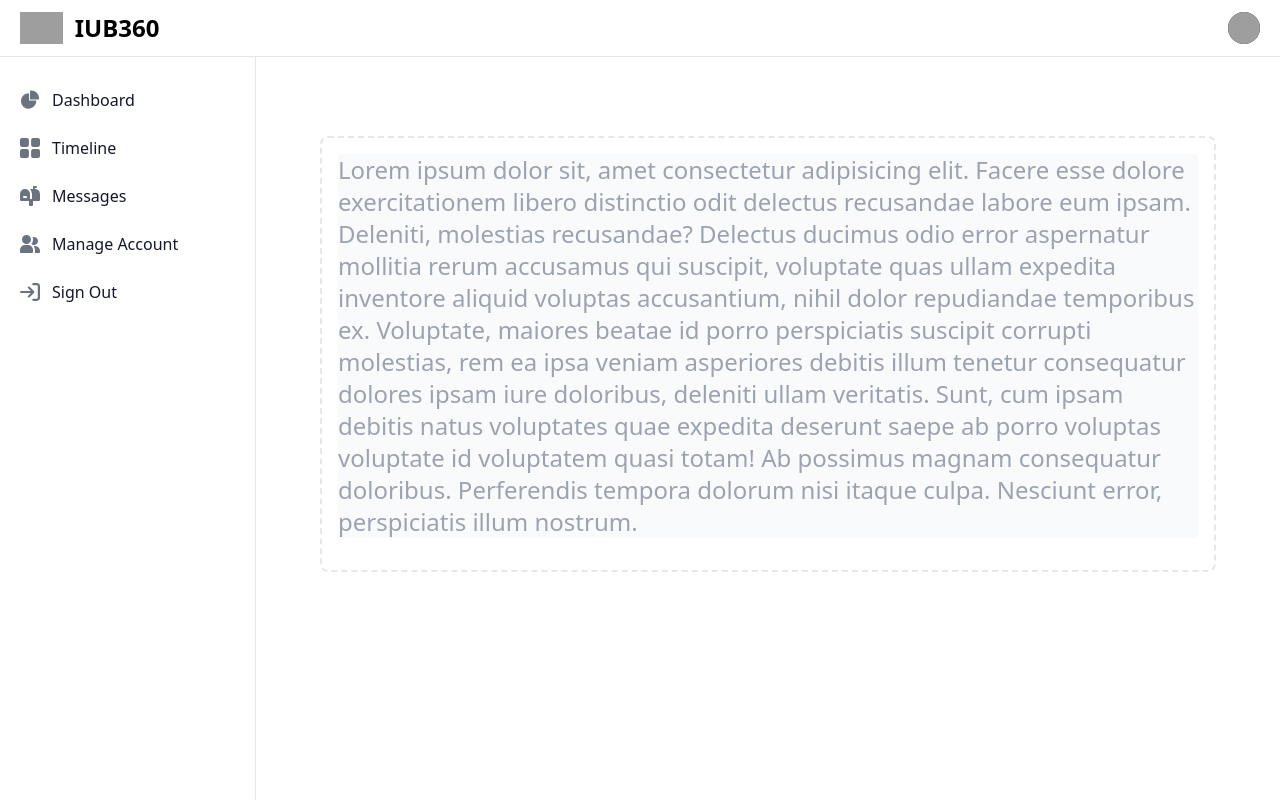
After one commit to syedniaz/IUB360, a PHP site: page /studentDashboard.php in a window 1280 px wide. The commit adds this page. Run offline with PHP 8.4, Linux system fonts and the light colour scheme; some libraries are stand-ins or nearby versions; grey boxes are pictures that could not be loaded.

Commit message:
ar partesi na ader re niye

```diff
--- a/assets/header.php
+++ b/assets/header.php
@@ -8,7 +8,7 @@
       </a>
       <div class="flex md:order-2">
         <button type="button"
-          class="text-white bg-blue-700 hover:bg-blue-900 font-medium rounded-lg text-sm px-4 py-2 text-center mr-3 md:mr-0">Login</button>
+          class="text-white bg-blue-700 hover:bg-blue-900 font-medium rounded-lg text-sm px-4 py-2 text-center mr-3 md:mr-0"> <a href="login.php">Login</a></button>
         <button data-collapse-toggle="navbar-sticky" type="button"
           class="inline-flex items-center p-2 w-10 h-10 justify-center text-sm text-gray-500 rounded-lg md:hidden hover:bg-gray-100"
           aria-controls="navbar-sticky" aria-expanded="false">
--- /dev/null
+++ b/studentDashboard.php
@@ -0,0 +1,129 @@
+<!DOCTYPE html>
+<html lang="en">
+
+<head>
+  <meta charset="UTF-8">
+  <meta name="viewport" content="width=device-width, initial-scale=1.0">
+  <title>Welcome Student</title>
+  <link rel="icon" href="https://seeklogo.com/images/I/independent-university-logo-776F5F3A69-seeklogo.com.png">
+
+  <script src="https://cdn.tailwindcss.com"></script>
+
+  <link href="https://cdnjs.cloudflare.com/ajax/libs/flowbite/2.2.0/flowbite.min.css" rel="stylesheet" />
+
+  <script src="https://cdnjs.cloudflare.com/ajax/libs/flowbite/2.2.0/flowbite.min.js" defer></script>
+
+</head>
+<body>
+
+    <nav class="fixed top-0 z-50 w-full bg-white border-b border-gray-200">
+    <div class="px-3 py-3 lg:px-5 lg:pl-3">
+        <div class="flex items-center justify-between">
+        <div class="flex items-center justify-start rtl:justify-end">
+            <button data-drawer-target="logo-sidebar" data-drawer-toggle="logo-sidebar" aria-controls="logo-sidebar" type="button" class="inline-flex items-center p-2 text-sm text-gray-500 rounded-lg sm:hidden hover:bg-gray-100 focus:outline-none focus:ring-2 focus:ring-gray-200">
+                <span class="sr-only">Open sidebar</span>
+                <svg class="w-6 h-6" aria-hidden="true" fill="currentColor" viewBox="0 0 20 20" xmlns="http://www.w3.org/2000/svg">
+                <path clip-rule="evenodd" fill-rule="evenodd" d="M2 4.75A.75.75 0 012.75 4h14.5a.75.75 0 010 1.5H2.75A.75.75 0 012 4.75zm0 10.5a.75.75 0 01.75-.75h7.5a.75.75 0 010 1.5h-7.5a.75.75 0 01-.75-.75zM2 10a.75.75 0 01.75-.75h14.5a.75.75 0 010 1.5H2.75A.75.75 0 012 10z"></path>
+                </svg>
+            </button>
+            <a href="index.php" class="flex ms-2 md:me-24">
+            <img src="https://seeklogo.com/images/I/independent-university-logo-776F5F3A69-seeklogo.com.png" class="h-8 me-3" alt="FlowBite Logo" />
+            <span class="self-center text-xl font-semibold sm:text-2xl whitespace-nowrap">IUB360</span>
+            </a>
+        </div>
+        <div class="flex items-center">
+            <div class="flex items-center ms-3">
+                <div>
+                <button type="button" class="flex text-sm bg-gray-800 rounded-full focus:ring-4 focus:ring-gray-300" aria-expanded="false" data-dropdown-toggle="dropdown-user">
+                    <span class="sr-only">Open user menu</span>
+                    <img class="w-8 h-8 rounded-full" src="https://flowbite.com/docs/images/people/profile-picture-5.jpg" alt="user photo">
+                </button>
+                </div>
+                <div class="z-50 hidden my-4 text-base list-none bg-white divide-y divide-gray-100 rounded shadow" id="dropdown-user">
+                <div class="px-4 py-3" role="none">
+                    <p class="text-sm text-gray-900" role="none">
+                    Neil Sims
+                    </p>
+                    <p class="text-sm font-medium text-gray-900 truncate" role="none">
+                    neil.sims@flowbite.com
+                    </p>
+                </div>
+                <ul class="py-1" role="none">
+                    <li>
+                    <a href="#" class="block px-4 py-2 text-sm text-gray-700 hover:bg-gray-100" role="menuitem">Dashboard</a>
+                    </li>
+                    <li>
+                    <a href="#" class="block px-4 py-2 text-sm text-gray-700 hover:bg-gray-100" role="menuitem">Manage</a>
+                    </li>
+                    <li>
+                    <a href="#" class="block px-4 py-2 text-sm text-gray-700 hover:bg-gray-100" role="menuitem">Sign out</a>
+                    </li>
+                </ul>
+                </div>
+            </div>
+            </div>
+        </div>
+    </div>
+    </nav>
+
+    <aside id="logo-sidebar" class="fixed top-0 left-0 z-40 w-64 h-screen pt-20 transition-transform -translate-x-full bg-white border-r border-gray-200 sm:translate-x-0" aria-label="Sidebar">
+    <div class="h-full px-3 pb-4 overflow-y-auto bg-white">
+        <ul class="space-y-2 font-medium">
+            <li>
+                <a href="./studentDashboard.php" class="flex items-center p-2 text-gray-900 rounded-lg group">
+                <svg class="w-5 h-5 text-gray-500 transition duration-75" aria-hidden="true" xmlns="http://www.w3.org/2000/svg" fill="currentColor" viewBox="0 0 22 21">
+                    <path d="M16.975 11H10V4.025a1 1 0 0 0-1.066-.998 8.5 8.5 0 1 0 9.039 9.039.999.999 0 0 0-1-1.066h.002Z"/>
+                    <path d="M12.5 0c-.157 0-.311.01-.565.027A1 1 0 0 0 11 1.02V10h8.975a1 1 0 0 0 1-.935c.013-.188.028-.374.028-.565A8.51 8.51 0 0 0 12.5 0Z"/>
+                </svg>
+                <span class="ms-3">Dashboard</span>
+                </a>
+            </li>
+            <li>
+                <a href="#" class="flex items-center p-2 text-gray-900 rounded-lg group">
+                <svg class="flex-shrink-0 w-5 h-5 text-gray-500 transition duration-75" aria-hidden="true" xmlns="http://www.w3.org/2000/svg" fill="currentColor" viewBox="0 0 18 18">
+                    <path d="M6.143 0H1.857A1.857 1.857 0 0 0 0 1.857v4.286C0 7.169.831 8 1.857 8h4.286A1.857 1.857 0 0 0 8 6.143V1.857A1.857 1.857 0 0 0 6.143 0Zm10 0h-4.286A1.857 1.857 0 0 0 10 1.857v4.286C10 7.169 10.831 8 11.857 8h4.286A1.857 1.857 0 0 0 18 6.143V1.857A1.857 1.857 0 0 0 16.143 0Zm-10 10H1.857A1.857 1.857 0 0 0 0 11.857v4.286C0 17.169.831 18 1.857 18h4.286A1.857 1.857 0 0 0 8 16.143v-4.286A1.857 1.857 0 0 0 6.143 10Zm10 0h-4.286A1.857 1.857 0 0 0 10 11.857v4.286c0 1.026.831 1.857 1.857 1.857h4.286A1.857 1.857 0 0 0 18 16.143v-4.286A1.857 1.857 0 0 0 16.143 10Z"/>
+                </svg>
+                <span class="flex-1 ms-3 whitespace-nowrap">Timeline</span>
+                </a>
+            </li>
+            <li>
+                <a href="#" class="flex items-center p-2 text-gray-900 rounded-lg group">
+                <svg class="flex-shrink-0 w-5 h-5 text-gray-500 transition duration-75" aria-hidden="true" xmlns="http://www.w3.org/2000/svg" fill="currentColor" viewBox="0 0 20 20">
+                    <path d="m17.418 3.623-.018-.008a6.713 6.713 0 0 0-2.4-.569V2h1a1 1 0 1 0 0-2h-2a1 1 0 0 0-1 1v2H9.89A6.977 6.977 0 0 1 12 8v5h-2V8A5 5 0 1 0 0 8v6a1 1 0 0 0 1 1h8v4a1 1 0 0 0 1 1h2a1 1 0 0 0 1-1v-4h6a1 1 0 0 0 1-1V8a5 5 0 0 0-2.582-4.377ZM6 12H4a1 1 0 0 1 0-2h2a1 1 0 0 1 0 2Z"/>
+                </svg>
+                <span class="flex-1 ms-3 whitespace-nowrap">Messages</span>
+                </a>
+            </li>
+            <li>
+                <a href="#" class="flex items-center p-2 text-gray-900 rounded-lg group">
+                <svg class="flex-shrink-0 w-5 h-5 text-gray-500 transition duration-75" aria-hidden="true" xmlns="http://www.w3.org/2000/svg" fill="currentColor" viewBox="0 0 20 18">
+                    <path d="M14 2a3.963 3.963 0 0 0-1.4.267 6.439 6.439 0 0 1-1.331 6.638A4 4 0 1 0 14 2Zm1 9h-1.264A6.957 6.957 0 0 1 15 15v2a2.97 2.97 0 0 1-.184 1H19a1 1 0 0 0 1-1v-1a5.006 5.006 0 0 0-5-5ZM6.5 9a4.5 4.5 0 1 0 0-9 4.5 4.5 0 0 0 0 9ZM8 10H5a5.006 5.006 0 0 0-5 5v2a1 1 0 0 0 1 1h11a1 1 0 0 0 1-1v-2a5.006 5.006 0 0 0-5-5Z"/>
+                </svg>
+                <span class="flex-1 ms-3 whitespace-nowrap">Manage Account</span>
+                </a>
+            </li>
+            <li>
+                <a href="#" class="flex items-center p-2 text-gray-900 rounded-lg group">
+                <svg class="flex-shrink-0 w-5 h-5 text-gray-500 transition duration-75" aria-hidden="true" xmlns="http://www.w3.org/2000/svg" fill="none" viewBox="0 0 18 16">
+                    <path stroke="currentColor" stroke-linecap="round" stroke-linejoin="round" stroke-width="2" d="M1 8h11m0 0L8 4m4 4-4 4m4-11h3a2 2 0 0 1 2 2v10a2 2 0 0 1-2 2h-3"/>
+                </svg>
+                <span class="flex-1 ms-3 whitespace-nowrap">Sign Out</span>
+                </a>
+            </li>
+        </ul>
+    </div>
+    </aside>
+
+    <div class="py-20 px-16 sm:ml-64">
+        <div class="p-4 border-2 border-gray-200 border-dashed rounded-lg mt-14">
+            <div class="flex items-center justify-center h-fit mb-4 rounded bg-gray-50 ">
+                <p class="text-2xl text-gray-400">
+                    Lorem ipsum dolor sit, amet consectetur adipisicing elit. Facere esse dolore exercitationem libero distinctio odit delectus recusandae labore eum ipsam. Deleniti, molestias recusandae? Delectus ducimus odio error aspernatur mollitia rerum accusamus qui suscipit, voluptate quas ullam expedita inventore aliquid voluptas accusantium, nihil dolor repudiandae temporibus ex. Voluptate, maiores beatae id porro perspiciatis suscipit corrupti molestias, rem ea ipsa veniam asperiores debitis illum tenetur consequatur dolores ipsam iure doloribus, deleniti ullam veritatis. Sunt, cum ipsam debitis natus voluptates quae expedita deserunt saepe ab porro voluptas voluptate id voluptatem quasi totam! Ab possimus magnam consequatur doloribus. Perferendis tempora dolorum nisi itaque culpa. Nesciunt error, perspiciatis illum nostrum.
+                </p>
+            </div>
+        </div>
+    </div>
+
+
+</body>
+</html>
```
Also changed, not shown: login.php (added, +63 -0 lines).
